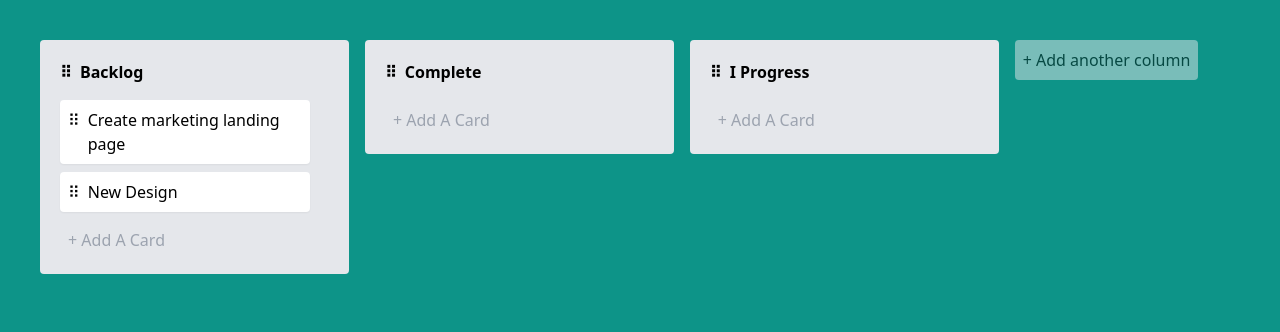
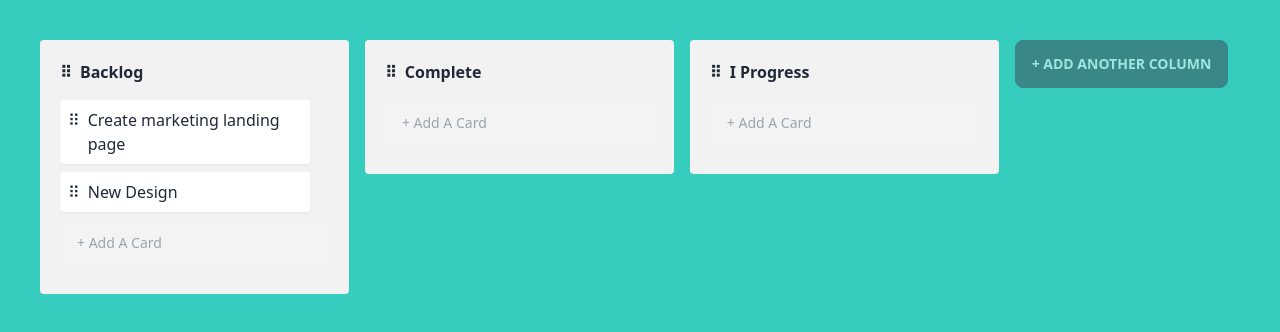
Before and after one commit to pocho50/Kanban-boards, a Nuxt app: page / in a window 1280 px wide. Shown: the top 332 px of the page. Built offline with nearby package versions, Linux system fonts and the light colour scheme.

Commit message:
feat: daisyui install

```diff
--- a/app.vue
+++ b/app.vue
@@ -1,5 +1,5 @@
 <template>
-  <div class="p-10 h-[100vh] bg-teal-600 overflow-hidden">
+  <div class="p-10 h-[100vh] bg-accent overflow-hidden">
     <TrelloBoard />
   </div>
 </template>
--- a/components/NewTask.vue
+++ b/components/NewTask.vue
@@ -27,8 +27,7 @@ function createTask(e: Event) {
 <template>
     <div>
         <textarea v-model="title" @keydown.tab="createTask" @keyup.enter="createTask"
-            class="focus:bg-white focus:shadow resize-none rounded w-full border-none bg-transparent p-2 cursor-pointer overflow-y-hidden"
-            :class="{
+            class="textarea textarea-ghost resize-none w-full cursor-pointer" :class="{
               'h-7': !focused,
               'h-20': focused,
             }" style="outline: none !important" @focus="focused = true" @blur="focused = false"
--- a/components/TrelloBoard.vue
+++ b/components/TrelloBoard.vue
@@ -52,7 +52,7 @@ function createColum() {
         <draggable v-model="columns" group="columns" handle=".drag-handle" :animation="150" item-key="id"
             class=" flex gap-4  items-start">
             <template #item="{ element: column }: { element: Column }">
-                <div class="column bg-gray-200 p-5 rounded min-w-[250px]">
+                <div class="column bg-base-200 p-5 rounded min-w-[250px]">
                     <header class="font-bold mb-4">
                         <DragHandle />
                         <input class="title-input bg-transparent focus:bg-white rounded px-1 w-4/5"
@@ -77,7 +77,7 @@ function createColum() {
             </template>
         </draggable>
 
-        <button @click="createColum" class="bg-gray-200 whitespace-nowrap p-2 rounded opacity-50">
+        <button @click="createColum" class="btn opacity-50">
             + Add another column
 
         </button>
--- a/package.json
+++ b/package.json
@@ -9,6 +9,7 @@
   },
   "devDependencies": {
     "@nuxtjs/tailwindcss": "^6.2.0",
+    "daisyui": "^2.50.0",
     "nuxt": "^3.0.0"
   },
   "dependencies": {
--- /dev/null
+++ b/tailwind.config.js
@@ -0,0 +1,3 @@
+module.exports = {
+  plugins: [require("daisyui")],
+};
```
Also changed, not shown: 1 other file (tests, documents, lock files or other folders).
